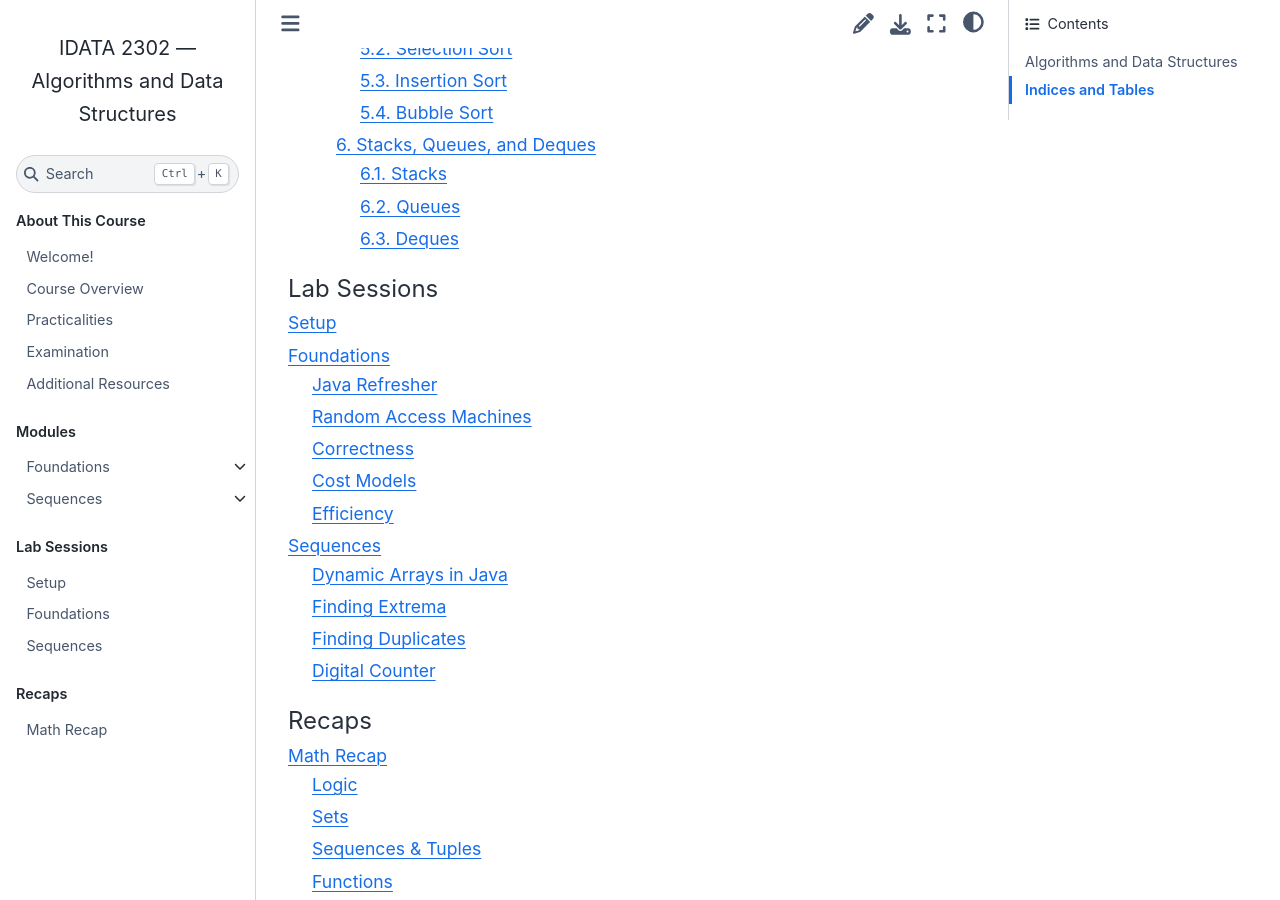
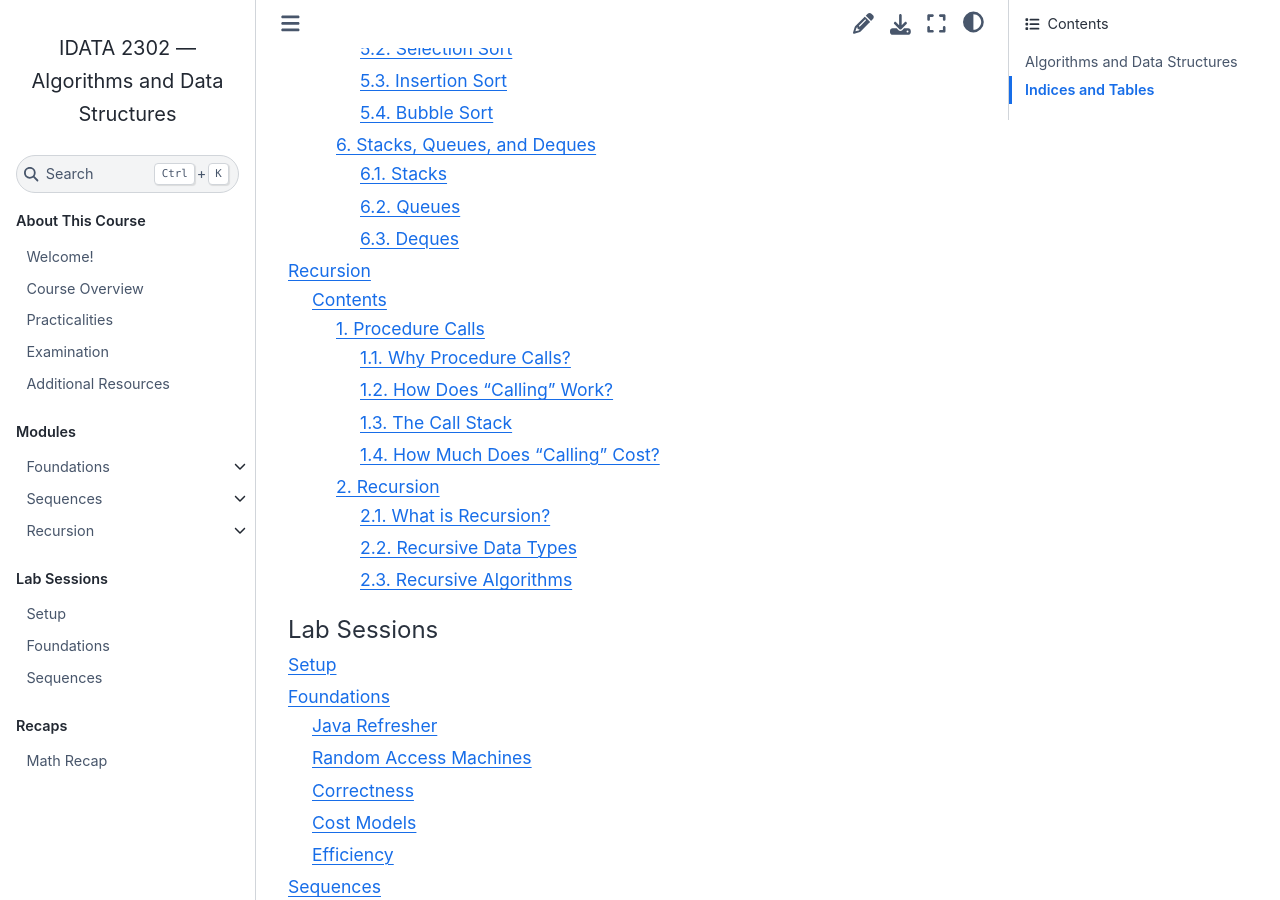
Before and after one commit to fchauvel/ntnu-idata2302-website, a Sphinx documentation site: the page built from source/index.rst, in a window 1280 px wide and 900 px high, scrolled down 2508 px. Built offline with Sphinx 7.4.7 and the Sphinx Book theme 1.1.4, drawn with Linux system fonts in a browser that asks for light colours; pages that are not in the unit, such as notebooks, are missing from menus.

```diff
--- a/source/index.rst
+++ b/source/index.rst
@@ -23,7 +23,7 @@
 
    foundations/index
    sequences/index
-
+   recursion/index
 ..
    recursion/index
 
--- a/source/recursion/index.rst
+++ b/source/recursion/index.rst
@@ -13,3 +13,4 @@
 
    procedure_calls
    recursion
+   linked_list
--- a/source/recursion/procedure_calls.rst
+++ b/source/recursion/procedure_calls.rst
@@ -2,7 +2,7 @@
 Procedure Calls
 ===============
 
-:Lectures: Lecture 4.1 :download:`(slides)
+:Lectures: Lecture 3.1 :download:`(slides)
            <_static/procedure_calls/procedure_calls.pptx>`
 :Objectives: Understand the mechanisms of procedure calls and their
              runtime and memory cost
```
